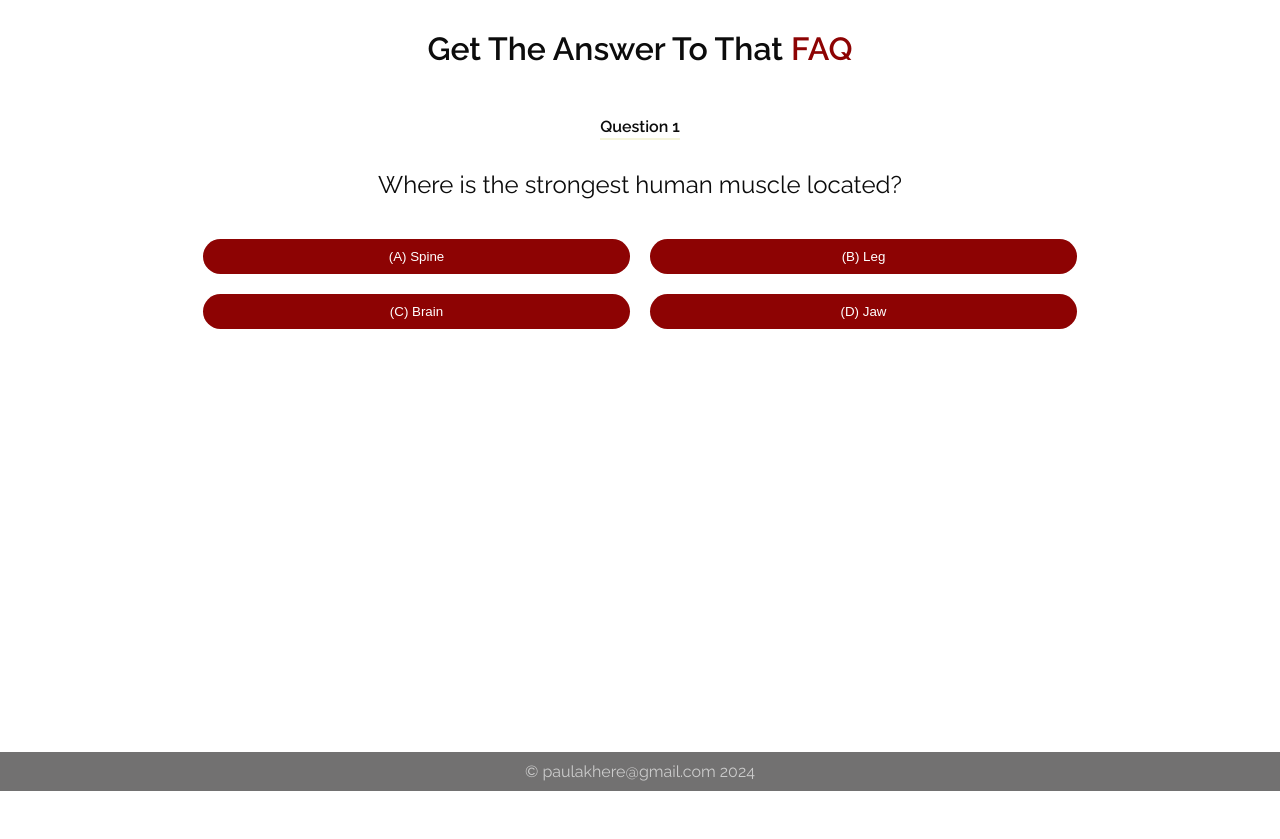
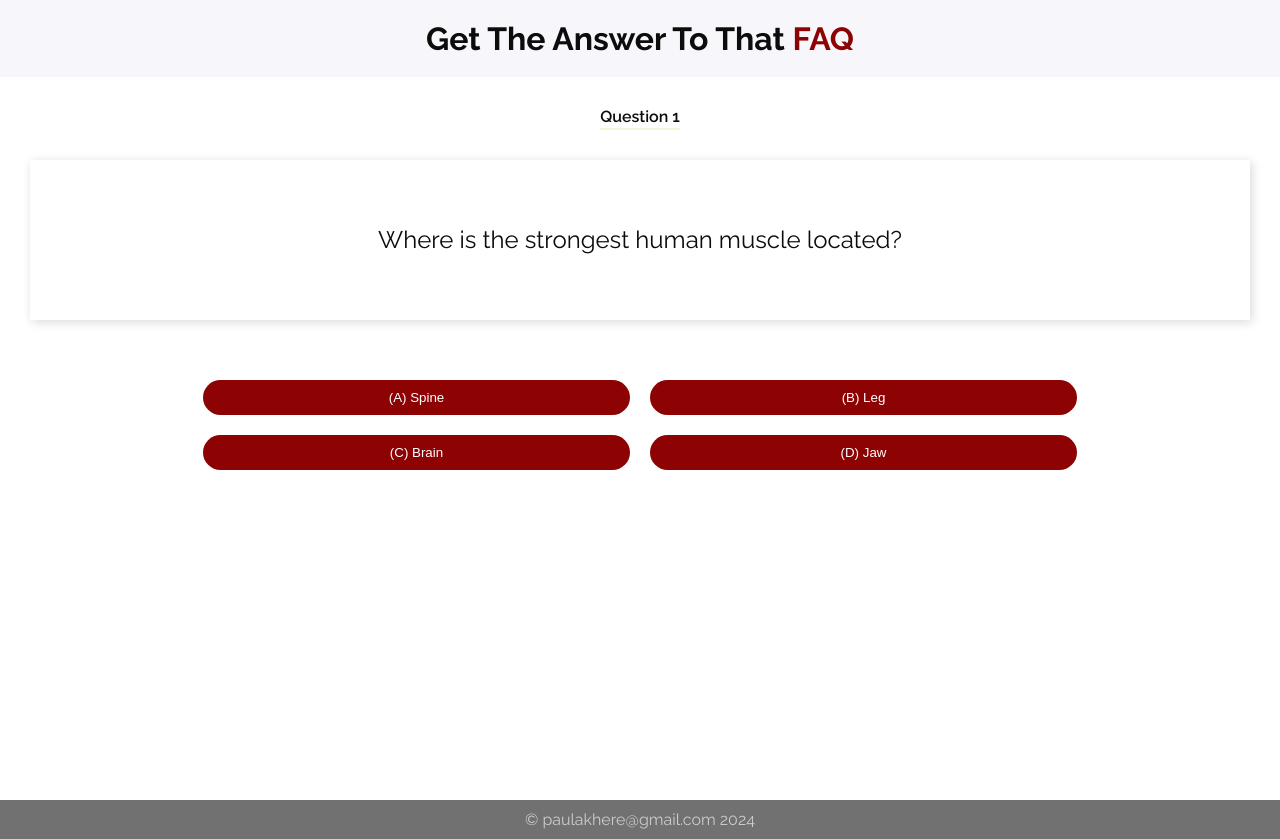
Before and after one commit to odiase-paul/React-quiz-page, a React (Create React App) app: page /general in a window 1280 px wide. Before the commit the page ends 800 px from the top, so only its background shows below. Built offline with nearby package versions, Linux system fonts and the light colour scheme.

Commit message:
final edit

```diff
--- a/src/Questions/sports/sports.jsx
+++ b/src/Questions/sports/sports.jsx
@@ -29,12 +29,12 @@ const Sports = ({ handleFinalScore }) => {
       id: 4,
       question: "What was the first name of Argentinian soccer star Maradona?",
       options: ["(A) Lionel", "(B) Diego", "(C) Angel", "(D) Diogo"],
-      answer: "(D) ",
+      answer: "(B) Diego",
     },
     {
       id: 5,
       question: "What height is a regulation NBA basket?  ",
-      options: ["(A) 12", "(B) 9", "(C) 10 feet", "(D) 8"],
+      options: ["(A) 12 feet", "(B) 9 feet", "(C) 10 feet", "(D) 8 feet"],
       answer: "(C) 10 feet",
     },
     {
--- a/src/landing-page/landing-page.jsx
+++ b/src/landing-page/landing-page.jsx
@@ -1,4 +1,4 @@
-import sports from "../img/sport.jpg";
+import sports from "../img/sport_2.jpg";
 import general from "../img/general.jpg";
 import entertainment from "../img/entertainment.jpg";
 import geography from "../img/geography.jpg";
@@ -38,12 +38,17 @@ const LandingPage = () => {
     <Fragment>
       <div className="landingPage">
         <div className="landing-page-color">
-          <h1>
-            Welcome to <span>PAKH'S</span> Quiz
-          </h1>
-          <h2>
-            Click on any of the category to <span>Start Quiz</span>
-          </h2>
+          <div className="welcome-note">
+            <h1>
+              Welcome to <span>PAKH'S</span> Quiz
+            </h1>
+          </div>
+          <div className="landingPage-start-quiz">
+            <h2>
+              Click on any of the category to <br />
+              <span>Start Quiz</span>
+            </h2>
+          </div>
         </div>
         <div className="display-container">
           {categories.map((item) => (
--- a/src/landing-page/landing.css
+++ b/src/landing-page/landing.css
@@ -62,15 +62,19 @@
 .landing-page-color {
   margin-top: 0;
 }
-.landing-page-color h2 {
+.landingPage-start-quiz h2 {
   font-weight: 500;
   margin: 40px 0;
+  line-height: 2;
 }
-.landing-page-color h2 span {
+.landingPage-start-quiz br {
+  display: none;
+}
+.landingPage-start-quiz h2 span {
   color: #8d0303;
 }
-.landing-page-color h1 {
-  background-color: #f4effb;
-  padding: 10px 0;
+.welcome-note {
+  background-color: #f7f7fb;
+  padding: 20px 0;
   font-weight: 600;
 }
--- a/src/mediaQuery.css
+++ b/src/mediaQuery.css
@@ -4,10 +4,7 @@
   }
 
   .container {
-    background-position: center;
-    background-size: auto;
     height: 100vh;
-    padding: 20px;
   }
   .landing-page-color h2,
   .category-body-container h2 {
@@ -24,4 +21,10 @@
     padding: 5px 15px;
     width: 80%;
   }
+  div.landingPage-start-quiz br {
+    display: block;
+  }
+  .startQuiz {
+    display: none;
+  }
 }
--- a/src/quiz-page/quiz-page.jsx
+++ b/src/quiz-page/quiz-page.jsx
@@ -44,14 +44,19 @@ const EntireDiv = ({ questions, handleFinalScore }) => {
 
   return (
     <div className="container">
+      <div className="answer-to-faq">
         <h1>
           Get The Answer To That <span>FAQ</span>
         </h1>
+      </div>
+      <div className="faq-container">
         <div className="question-div">
           <p className="question-number">{`Question ${questionNumber}`}</p>
+          <div className="current-question-div">
             <p className="question">
               {currentQuestion && currentQuestion.question}
             </p>
+          </div>
         </div>
         <div className="buttons">
           <Button
@@ -64,6 +69,7 @@ const EntireDiv = ({ questions, handleFinalScore }) => {
           <p className={`${changeClass} select-color`}>{changeClass}</p>
         </div>
       </div>
+    </div>
   );
 };
 
--- a/src/quiz-page/quizPage.css
+++ b/src/quiz-page/quizPage.css
@@ -1,10 +1,17 @@
 .container {
-  height: 94vh;
+  height: 100vh;
+}
+
+.faq-container {
   padding: 30px;
   margin: 0 auto;
 }
+.answer-to-faq {
+  padding: 20px 0;
+  background: #f7f7fb;
+}
 
-.container h1,
+.faq-container h1,
 .question-number {
   margin-bottom: 50px;
   font-weight: 600;
@@ -18,8 +25,19 @@
   margin: 0 auto;
   margin-bottom: 30px;
 }
+.current-question-div {
+  display: flex;
+
+  height: 20vh;
+  align-items: center;
+  justify-content: center;
+  margin: 0 auto;
+  box-shadow: 2px 2px 10px 0 #dad9d9;
+}
 .question {
   font-size: 1.5em;
+  padding: 10px;
+  line-height: 1.5;
 }
 button,
 .retake-quiz,
@@ -37,7 +55,7 @@ button {
   width: 35%;
 }
 .buttons {
-  margin-top: 30px;
+  margin-top: 50px;
 }
 .Wrong,
 .Correct {
```
Also changed, not shown: src/img/sport.jpg (deleted), src/img/sport_2.jpg (added). Lines whose indentation alone changed are shown as unchanged.
